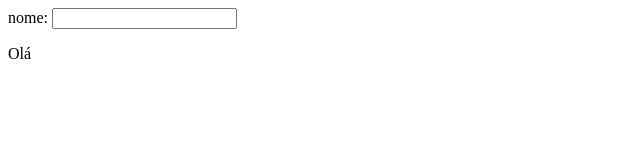
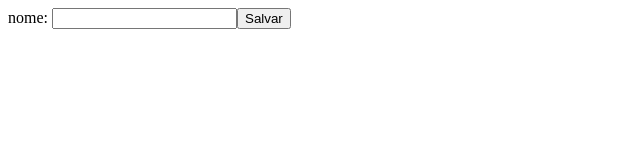
Before and after one commit to marcossouz/lets-code-santander-2a-fase, a React (Create React App) app in the folder 03-react/meu-app/: page / in a window 1280 px wide. Shown: the top 160 px of the page, without its empty margins (0-640 px from the left). Built offline with nearby package versions, Linux system fonts and the light colour scheme.

Commit message:
rederização condicional

```diff
--- /dev/null
+++ b/03-react/meu-app/src/components/App4.js
@@ -0,0 +1,36 @@
+import React from 'react';
+
+class App3 extends React.Component {
+  constructor(props) {
+    super(props);
+    this.state = { nome: undefined, txtNome: '' }
+  }
+  changetxtNome = (evt) => {
+    this.setState({ txtNome: evt.target.value });
+  }
+  persistName = () => {
+    this.setState({ nome: this.state.txtNome})
+  }
+  render() {
+    const renderForm = () => {
+      return (
+        <>
+          nome: <input type='text' value={this.state.nome} onChange={this.changetxtNome} />
+          <button onClick={this.persistName}>Salvar</button>
+        </>
+      );
+    }
+
+    const renderTxt = () => {
+      return (
+        <>
+          <p>Olá {this.state.nome}</p>
+        </>
+      );
+    }
+
+    return !this.state.nome ? renderForm() : renderTxt();
+  }
+}
+
+export default App3;
--- a/03-react/meu-app/src/index.js
+++ b/03-react/meu-app/src/index.js
@@ -3,13 +3,12 @@ import ReactDOM from 'react-dom';
 import App from './components/App';
 import App2 from './components/App2';
 import App3 from './components/App3';
+import App4 from './components/App4';
 import reportWebVitals from './reportWebVitals';
 
 ReactDOM.render(
   <React.StrictMode>
-    <App3>
-      Conteúdo
-    </App3>
+    <App4 />
   </React.StrictMode>,
   document.getElementById('root')
 );
```
